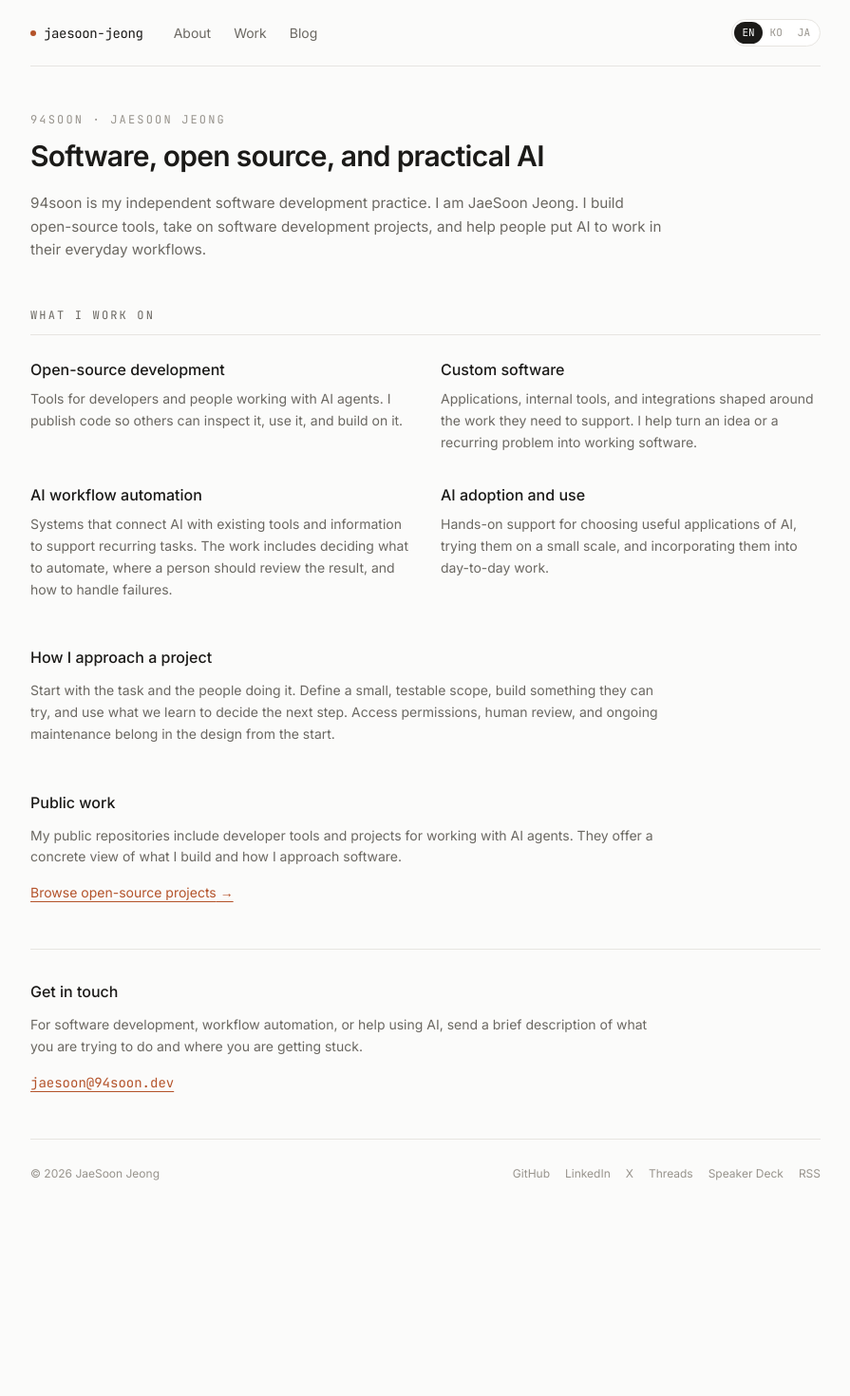
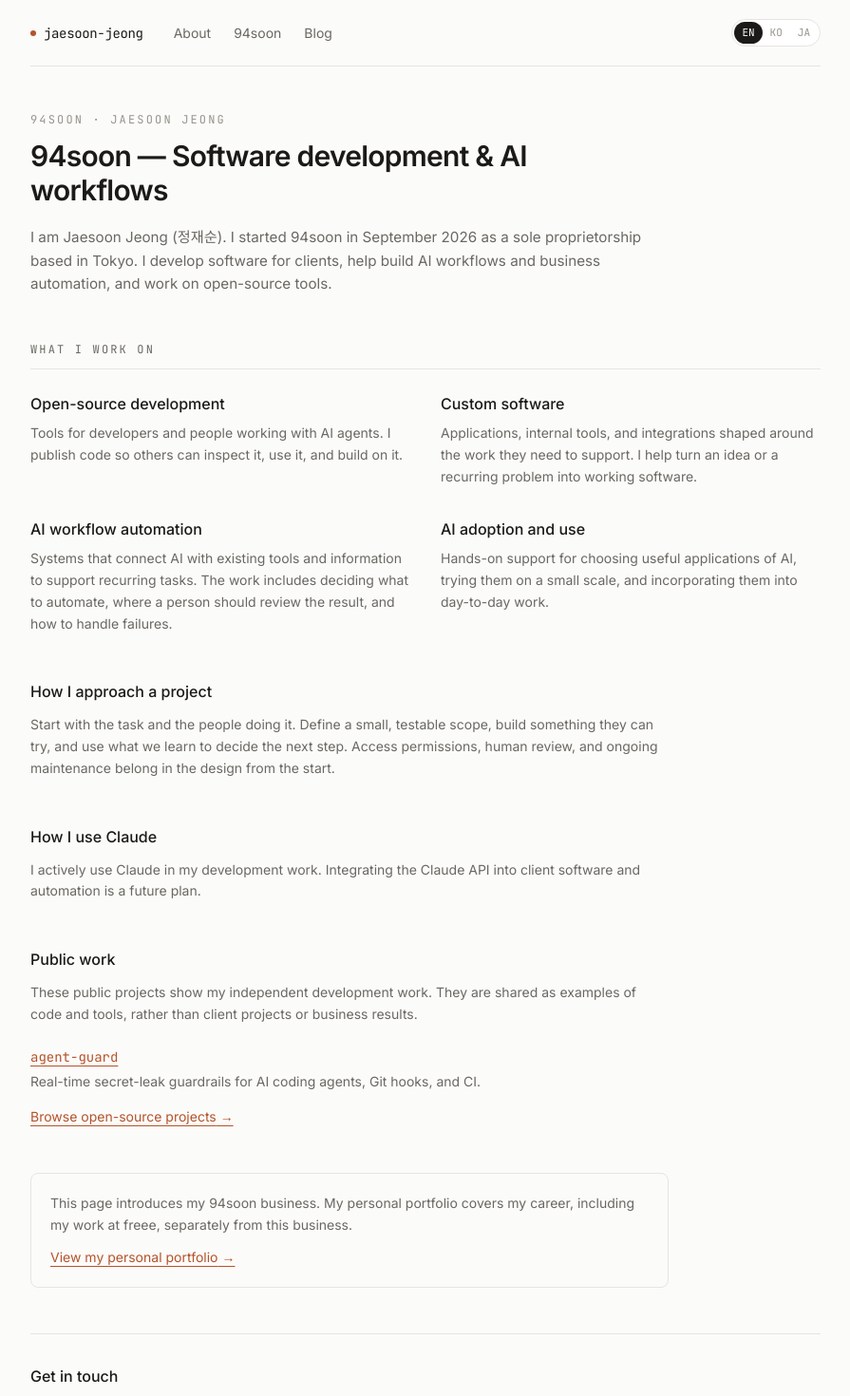
Before and after one commit to JeongJaeSoon/blog, a Next.js app: page /en/work in a window 1280 px wide. Shown: the top 1470 px of the page at 95% size, without its empty margins (192-1087 px from the left). Before the commit the page ends 1272 px from the top, so only its background shows below. Built offline with nearby package versions, Linux system fonts and the light colour scheme; no server answers.

Commit message:
feat: clarify 94soon business identity across locales (#25)

```diff
--- a/app/[lang]/work/page.tsx
+++ b/app/[lang]/work/page.tsx
@@ -1,6 +1,8 @@
 import type { Metadata } from 'next'
+import Link from 'next/link'
 import { notFound } from 'next/navigation'
-import { identity } from '@/content/profile'
+import { identity, projects } from '@/content/profile'
+import { getDictionary } from '@/content/i18n'
 import { work, workContact } from '@/content/work'
 import { isLocale, locales, localeTags } from '@/lib/i18n'
 import { site } from '@/lib/site'
@@ -33,11 +35,12 @@ export default async function WorkPage({ params }: Props) {
   const { lang } = await params
   if (!isLocale(lang)) notFound()
   const t = work[lang]
+  const dictionary = getDictionary(lang)
   return (
     <div className="space-y-12">
       <header className="max-w-2xl">
         <p className="mb-3 font-mono text-xs uppercase tracking-[0.18em] text-faint">94soon · {identity.name}</p>
-        <h1 className="text-2xl font-semibold tracking-tight sm:text-3xl">{t.title}</h1>
+        <h1 className={`text-2xl font-semibold tracking-tight sm:text-3xl ${lang === 'ko' ? 'break-keep' : ''}`}>{t.title}</h1>
         <p className="mt-5 text-[0.95rem] leading-relaxed text-muted">{t.intro}</p>
       </header>
       <section aria-labelledby="areas">
@@ -56,10 +59,26 @@ export default async function WorkPage({ params }: Props) {
         <p className="mt-3 text-sm leading-relaxed text-muted">{t.approach}</p>
       </section>
       <section className="max-w-2xl">
+        <h2 className="font-medium">{t.aiTitle}</h2>
+        <p className="mt-3 text-sm leading-relaxed text-muted">{t.ai}</p>
+      </section>
+      <section className="max-w-2xl">
         <h2 className="font-medium">{t.openSourceTitle}</h2>
         <p className="mt-3 text-sm leading-relaxed text-muted">{t.openSource}</p>
+        <ul className="mt-5 space-y-4">
+          {projects.filter((project) => project.id === 'agent-guard').map((project) => (
+            <li key={project.id}>
+              <a href={project.href} className="font-mono text-sm text-accent underline underline-offset-4">{project.id}</a>
+              <p className="mt-1 text-sm leading-relaxed text-muted">{dictionary.projects[project.id]}</p>
+            </li>
+          ))}
+        </ul>
         <a href={identity.repositories} className="mt-4 inline-block text-sm text-accent underline underline-offset-4">{t.repositories} →</a>
       </section>
+      <aside className="max-w-2xl rounded-lg border border-line p-5">
+        <p className="text-sm leading-relaxed text-muted">{t.portfolio}</p>
+        <Link href={`/${lang}`} className="mt-3 inline-block text-sm text-accent underline underline-offset-4">{t.portfolioLink} →</Link>
+      </aside>
       <section className="border-t border-line pt-8">
         <h2 className="font-medium">{t.contactTitle}</h2>
         <p className="mt-3 max-w-2xl text-sm leading-relaxed text-muted">{t.contact}</p>
--- a/content/work.ts
+++ b/content/work.ts
@@ -7,6 +7,10 @@ type WorkContent = {
   title: string
   description: string
   intro: string
+  portfolio: string
+  portfolioLink: string
+  aiTitle: string
+  ai: string
   areasTitle: string
   areas: { title: string; body: string }[]
   approachTitle: string
@@ -20,10 +24,10 @@ type WorkContent = {
 
 export const work: Record<Locale, WorkContent> = {
   en: {
-    nav: 'Work',
-    title: 'Software, open source, and practical AI',
-    description: 'Independent software development, open-source tools, AI workflow automation, and support for putting AI to work.',
-    intro: '94soon is my independent software development practice. I am JaeSoon Jeong. I build open-source tools, take on software development projects, and help people put AI to work in their everyday workflows.',
+    nav: '94soon',
+    title: '94soon — Software development & AI workflows',
+    description: '94soon is a Tokyo-based sole proprietorship run by Jaesoon Jeong since September 2026, supporting custom software development, AI workflows, and business automation.',
+    intro: 'I am Jaesoon Jeong (정재순). I started 94soon in September 2026 as a sole proprietorship based in Tokyo. I develop software for clients, help build AI workflows and business automation, and work on open-source tools.',
     areasTitle: 'What I work on',
     areas: [
       { title: 'Open-source development', body: 'Tools for developers and people working with AI agents. I publish code so others can inspect it, use it, and build on it.' },
@@ -34,16 +38,20 @@ export const work: Record<Locale, WorkContent> = {
     approachTitle: 'How I approach a project',
     approach: 'Start with the task and the people doing it. Define a small, testable scope, build something they can try, and use what we learn to decide the next step. Access permissions, human review, and ongoing maintenance belong in the design from the start.',
     openSourceTitle: 'Public work',
-    openSource: 'My public repositories include developer tools and projects for working with AI agents. They offer a concrete view of what I build and how I approach software.',
+    openSource: 'These public projects show my independent development work. They are shared as examples of code and tools, rather than client projects or business results.',
     repositories: 'Browse open-source projects',
     contactTitle: 'Get in touch',
     contact: 'For software development, workflow automation, or help using AI, send a brief description of what you are trying to do and where you are getting stuck.',
+    portfolio: 'This page introduces my 94soon business. My personal portfolio covers my career, including my work at freee, separately from this business.',
+    portfolioLink: 'View my personal portfolio',
+    aiTitle: 'How I use Claude',
+    ai: 'I actively use Claude in my development work. Integrating the Claude API into client software and automation is a future plan.',
   },
   ko: {
-    nav: '하는 일',
-    title: '소프트웨어 개발과 오픈소스, 실무에 쓰는 AI',
-    description: '독립 개발자로서 오픈소스, 소프트웨어 수탁 개발, AI 기반 업무 자동화와 AI 도입·활용을 돕습니다.',
-    intro: '94soon은 독립 개발자 정재순의 개발 활동을 소개하는 이름입니다. 오픈소스 도구를 만들고, 소프트웨어 수탁 개발과 AI 기반 업무 자동화, AI 도입·활용을 돕습니다.',
+    nav: '94soon',
+    title: '94soon — 소프트웨어 개발과 AI 업무 자동화',
+    description: '94soon은 정재순이 2026년 9월 시작한 도쿄 기반 개인사업자로, 고객용 소프트웨어 개발과 AI 워크플로·업무 자동화 구축을 돕습니다.',
+    intro: '정재순(Jaesoon Jeong)입니다. 2026년 9월 도쿄를 기반으로 개인사업자 94soon을 시작했습니다. 고객용 소프트웨어를 개발하고, AI 워크플로와 업무 자동화 구축을 지원하며, 오픈소스 도구도 만듭니다.',
     areasTitle: '주요 활동',
     areas: [
       { title: '오픈소스 개발', body: '개발자와 AI 에이전트를 활용하는 사람들을 위한 도구를 만듭니다. 코드를 공개해 직접 살펴보고 사용하거나 확장할 수 있도록 합니다.' },
@@ -54,16 +62,20 @@ export const work: Record<Locale, WorkContent> = {
     approachTitle: '일하는 방식',
     approach: '업무와 그 일을 하는 사람을 이해하는 데서 시작합니다. 확인 가능한 작은 범위를 정해 직접 써 볼 수 있는 것을 만들고, 그 결과를 바탕으로 다음 단계를 결정합니다. 접근 권한과 사람의 검토, 유지보수도 처음부터 설계에 포함합니다.',
     openSourceTitle: '공개 작업',
-    openSource: '공개 저장소에서 개발 도구와 AI 에이전트 활용 프로젝트를 확인할 수 있습니다. 어떤 소프트웨어를 만들고 어떻게 접근하는지 코드로 소개합니다.',
+    openSource: '직접 개발하는 공개 프로젝트입니다. 고객 프로젝트나 사업 성과가 아닌, 코드와 도구를 통해 개발 방식을 살펴볼 수 있는 예시로 소개합니다.',
     repositories: '오픈소스 프로젝트 보기',
     contactTitle: '문의',
     contact: '소프트웨어 개발, 업무 자동화, AI 활용에 관해 이야기하고 싶다면 하려는 일과 현재 어려운 점을 간단히 보내 주세요.',
+    portfolio: '이 페이지는 94soon의 사업을 소개합니다. freee 재직을 포함한 개인 경력은 사업 소개와 구분해 개인 포트폴리오에서 확인할 수 있습니다.',
+    portfolioLink: '개인 포트폴리오 보기',
+    aiTitle: 'Claude 활용',
+    ai: '현재 개발 작업에 Claude를 적극 활용하고 있습니다. 고객 소프트웨어와 자동화에 Claude API를 통합하는 것은 향후 계획입니다.',
   },
   ja: {
-    nav: '活動・開発',
-    title: 'ソフトウェア開発とオープンソース、実務で使うAI',
-    description: '個人でのオープンソース開発、ソフトウェア受託開発、AIによる業務自動化、AIの導入・活用支援。',
-    intro: '94soonは、JaeSoon Jeongの個人開発活動の名前です。オープンソースのツールを作り、ソフトウェア受託開発やAIによる業務自動化、AIの導入・活用を支援しています。',
+    nav: '94soon',
+    title: '94soon — ソフトウェア開発とAI業務自動化',
+    description: '94soonは、Jaesoon Jeongが2026年9月に東京で始めた個人事業です。ソフトウェア受託開発、AIワークフローや業務自動化の構築を支援します。',
+    intro: 'Jaesoon Jeong（정재순）です。2026年9月に東京を拠点とする個人事業として94soonを始めました。お客様向けのソフトウェア開発、AIワークフローや業務自動化の構築を支援し、オープンソースのツールも開発しています。',
     areasTitle: '取り組んでいること',
     areas: [
       { title: 'オープンソース開発', body: '開発者やAIエージェントを使う人のためのツールを作っています。コードを公開し、仕組みを確認したり、使ったり、拡張したりできるようにしています。' },
@@ -74,9 +86,13 @@ export const work: Record<Locale, WorkContent> = {
     approachTitle: '進め方',
     approach: 'まず、業務とそれを担う人を理解することから始めます。検証できる小さな範囲を決めて試せるものを作り、その結果をもとに次の段階を考えます。アクセス権限、人による確認、保守も最初から設計に含めます。',
     openSourceTitle: '公開している開発物',
-    openSource: '公開リポジトリでは、開発ツールやAIエージェントを活用するプロジェクトをご覧いただけます。何を作り、どのように開発に取り組んでいるかをコードで紹介しています。',
+    openSource: '個人で開発している公開プロジェクトです。お客様の案件や事業実績としてではなく、コードやツールから開発の取り組みを知っていただくための例として紹介しています。',
     repositories: 'オープンソースのプロジェクトを見る',
     contactTitle: 'お問い合わせ',
     contact: 'ソフトウェア開発、業務自動化、AIの活用について、ご相談の内容と今お困りのことを簡単にお送りください。',
+    portfolio: 'このページでは94soonの事業を紹介しています。freeeでの勤務を含む個人の職歴は、事業とは分けて個人ポートフォリオに掲載しています。',
+    portfolioLink: '個人ポートフォリオを見る',
+    aiTitle: 'Claudeの活用',
+    ai: '現在、開発作業でClaudeを積極的に活用しています。お客様向けのソフトウェアや自動化へのClaude APIの組み込みは、今後の計画です。',
   },
 }
```
